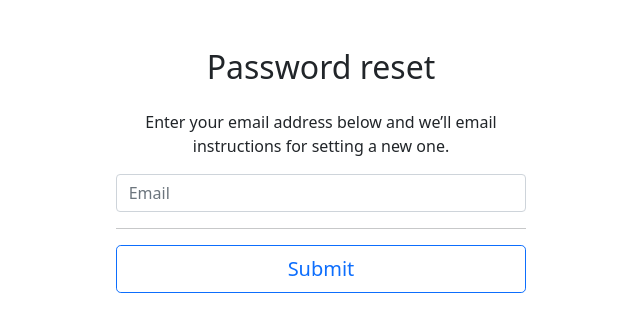
After one commit to UladzislauBaranau/social-network, a Django app: page /profiles/reset_password/ in a window 1280 px wide. The commit adds this page. Shown: the top 332 px of the page, without its empty margins (319-959 px from the left). Run offline with Django 3.2, Linux system fonts and the light colour scheme.

Commit message:
Added password reset
Email with a link to reset the password is sent to the console.

```diff
--- /dev/null
+++ b/socialnetwork/profiles/templates/profiles/password_reset.html
@@ -0,0 +1,23 @@
+{% extends 'base.html' %}
+{% load i18n %}
+
+{% block title %}
+{% translate 'Password reset' %}
+{% endblock title %}
+
+{% block content %}
+<div class="row justify-content-center mt-5">
+  <div class="col-md-4 text-center">
+    <h2 class="mb-4 fw-normal">{% translate 'Password reset' %}</h2>
+    <p>{% translate 'Enter your email address below and we’ll email instructions for setting a new one.' %}</p>
+      <form method="POST">
+        {% csrf_token %}
+        <div class="mb-3">
+          <input type="email" class="form-control" name="email" placeholder="{{ form.email.label }}" required>
+        </div>
+        <hr class="my-3">
+        <input type="submit" class="w-100 btn  btn-lg btn-outline-primary" name="Reset my password">
+      </form>
+    </div>
+  </div>
+{% endblock content %}
--- a/socialnetwork/profiles/urls.py
+++ b/socialnetwork/profiles/urls.py
@@ -1,7 +1,24 @@
+from django.contrib.auth import views as auth_views
 from django.urls import path
 
 from . import views
 
 urlpatterns = [
     path('login', views.login_view, name='login'),
+
+    path('reset_password/',
+         auth_views.PasswordResetView.as_view(template_name='profiles/password_reset.html'),
+         name='reset_password'),
+
+    path('reset_password_done/',
+         auth_views.PasswordResetDoneView.as_view(template_name='profiles/password_reset_done.html'),
+         name='password_reset_done'),
+
+    path('reset/<uidb64>/<token>/',
+         auth_views.PasswordResetConfirmView.as_view(template_name='profiles/password_reset_confirm.html'),
+         name='password_reset_confirm'),
+
+    path('reset_password_complete/',
+         auth_views.PasswordResetCompleteView.as_view(template_name='profiles/password_reset_complete.html'),
+         name='password_reset_complete'),
 ]
--- a/socialnetwork/socialnetwork/settings.py
+++ b/socialnetwork/socialnetwork/settings.py
@@ -145,3 +145,8 @@ STATIC_URL = '/static/'
 # https://docs.djangoproject.com/en/3.2/ref/settings/#default-auto-field
 
 DEFAULT_AUTO_FIELD = 'django.db.models.BigAutoField'
+
+# EmailBackend
+# https://docs.djangoproject.com/en/3.2/topics/email/#console-backend
+
+EMAIL_BACKEND = 'django.core.mail.backends.console.EmailBackend'
```
Also changed, not shown: socialnetwork/profiles/templates/profiles/login.html (+6 -8 lines), socialnetwork/profiles/templates/profiles/password_reset_complete.html (added, +17 -0 lines), socialnetwork/profiles/templates/profiles/password_reset_confirm.html (added, +33 -0 lines), socialnetwork/profiles/templates/profiles/password_reset_done.html (added, +16 -0 lines), socialnetwork/locale/ru/LC_MESSAGES/django.po.
